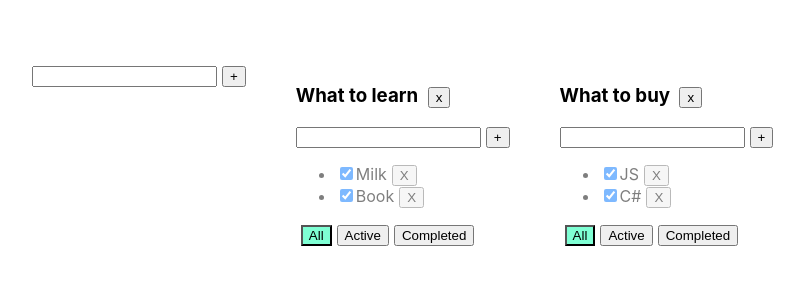
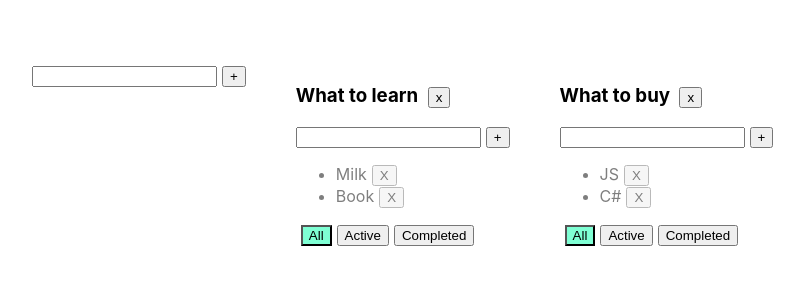
Before and after one commit to DmitryShastel/Native_JS_2.0_old, a React (Create React App) app in the folder Folder_1/native_js_2.0/: page / in a window 1280 px wide. Shown: the top 300 px of the page, without its empty margins (33-837 px from the left). Built offline with nearby package versions, Linux system fonts and the light colour scheme.

Commit message:
updateTask is added into App

```diff
--- a/Folder_1/native_js_2.0/src/Native_JS_2.0/Native_JS_Tuesday/ToDoList_6/AppRoot_6.tsx
+++ b/Folder_1/native_js_2.0/src/Native_JS_2.0/Native_JS_Tuesday/ToDoList_6/AppRoot_6.tsx
@@ -34,7 +34,8 @@ export function RootApp_6() {
         ]
     })
 
-    const updateTask = (todolistId: string, title: string) => {
+    const updateTask = (todolistId: string, taskId: string, updateTitle: string) => {
+        console.log(updateTitle)
 
     }
 
@@ -119,6 +120,7 @@ export function RootApp_6() {
                         addTask={addTask}
                         changeStatus={changeStatus}
                         filter={tl.filter}
+                        updateTask={updateTask}
                     />
                 })
             }
--- a/Folder_1/native_js_2.0/src/Native_JS_2.0/Native_JS_Tuesday/ToDoList_6/Todolist_6.tsx
+++ b/Folder_1/native_js_2.0/src/Native_JS_2.0/Native_JS_Tuesday/ToDoList_6/Todolist_6.tsx
@@ -20,6 +20,7 @@ type PropsType = {
     addTask: (title: string, todolistId: string) => void
     changeStatus: (id: string, isDone: boolean, todolistId: string) => void
     filter:FilterValuesType
+    updateTask: (todolistId: string, taskId: string, updateTitle: string) => void
 }
 
 export function Todolist_6(props: PropsType) {
@@ -61,9 +62,9 @@ export function Todolist_6(props: PropsType) {
                         }
 
                         return <li key={t.id} className={t.isDone ? "is-done" : ""}>
-                            <input type="checkbox"
-                                   checked={t.isDone}
-                                   onChange={onChangeHandler}/>
+                            {/*<input type="checkbox"*/}
+                            {/*       checked={t.isDone}*/}
+                            {/*       onChange={onChangeHandler}/>*/}
                             <EditableSpan oldTitle={t.title}/>
                             {/*<span>{t.title}</span>*/}
                             <button onClick={onClickHandler}>X
```
